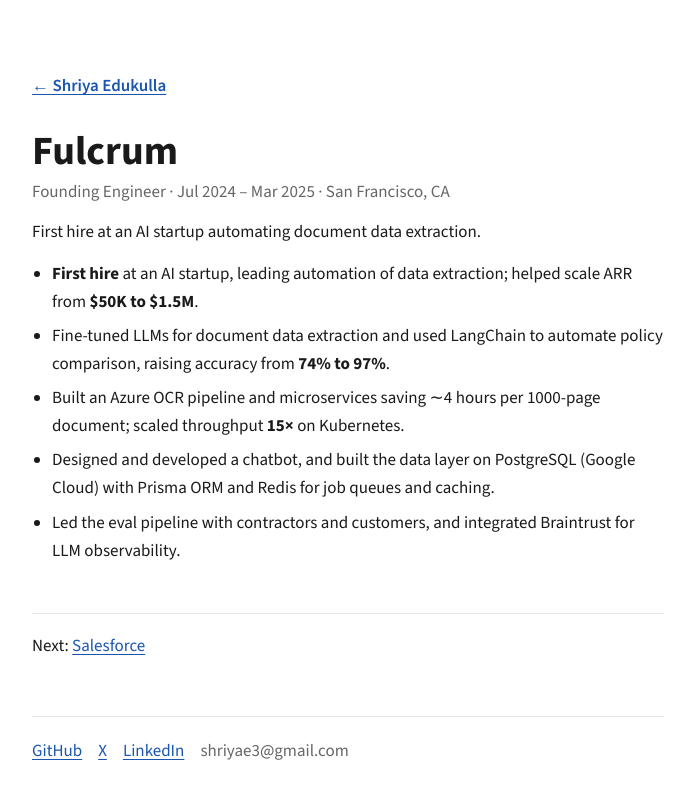
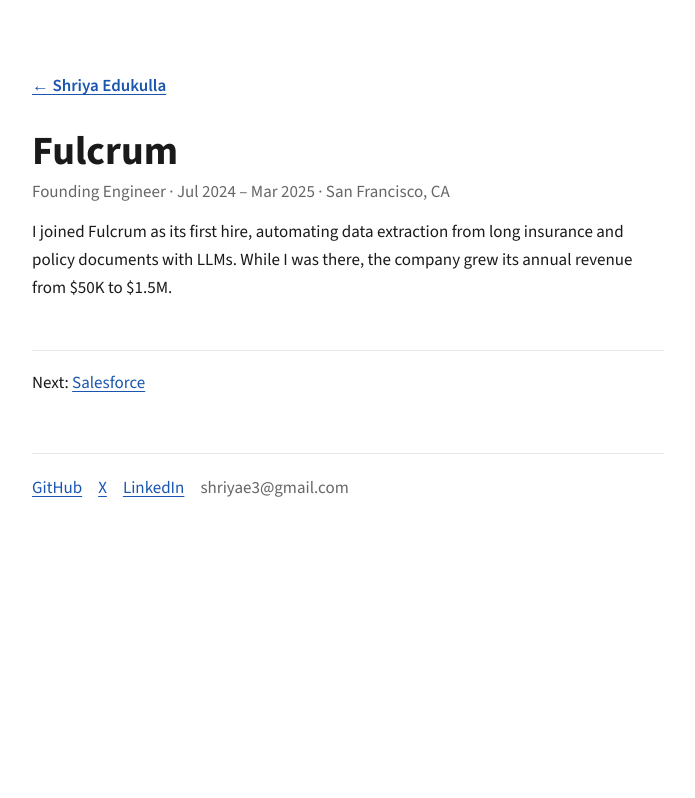
Before and after one commit to shriya1111/shriya1111.github.io, a plain HTML site: page work/fulcrum/index.html in a window 1280 px wide. Shown: the whole page, without its empty margins (292-987 px from the left). Drawn offline with nearby package versions, Linux system fonts and the light colour scheme.

Commit message:
Replace work page bullets with short summary paragraphs
Co-Authored-By: Claude Opus 5.5 <noreply@anthropic.com>
Claude-Session: https://claude.ai/code/session_0131zGu2QDnKwXzh2uTHZRLo

```diff
--- a/work/fulcrum/index.html
+++ b/work/fulcrum/index.html
@@ -65,14 +65,7 @@ footer a{margin-right:16px}
 
   <h1>Fulcrum</h1>
   <span class="area">Founding Engineer · Jul 2024 – Mar 2025 · San Francisco, CA</span>
-  <p>First hire at an AI startup automating document data extraction.</p>
-  <ul>
-    <li><b>First hire</b> at an AI startup, leading automation of data extraction; helped scale ARR from <b>$50K to $1.5M</b>.</li>
-    <li>Fine-tuned LLMs for document data extraction and used LangChain to automate policy comparison, raising accuracy from <b>74% to 97%</b>.</li>
-    <li>Built an Azure OCR pipeline and microservices saving ∼4 hours per 1000-page document; scaled throughput <b>15×</b> on Kubernetes.</li>
-    <li>Designed and developed a chatbot, and built the data layer on PostgreSQL (Google Cloud) with Prisma ORM and Redis for job queues and caching.</li>
-    <li>Led the eval pipeline with contractors and customers, and integrated Braintrust for LLM observability.</li>
-  </ul>
+  <p>I joined Fulcrum as its first hire, automating data extraction from long insurance and policy documents with LLMs. While I was there, the company grew its annual revenue from $50K to $1.5M.</p>
 
 <p class="next">Next: <a href="../salesforce/">Salesforce</a></p>
 <footer>
```
Also changed, not shown: work/galileo/index.html (+1 -7 lines), work/salesforce/index.html (+1 -6 lines).
